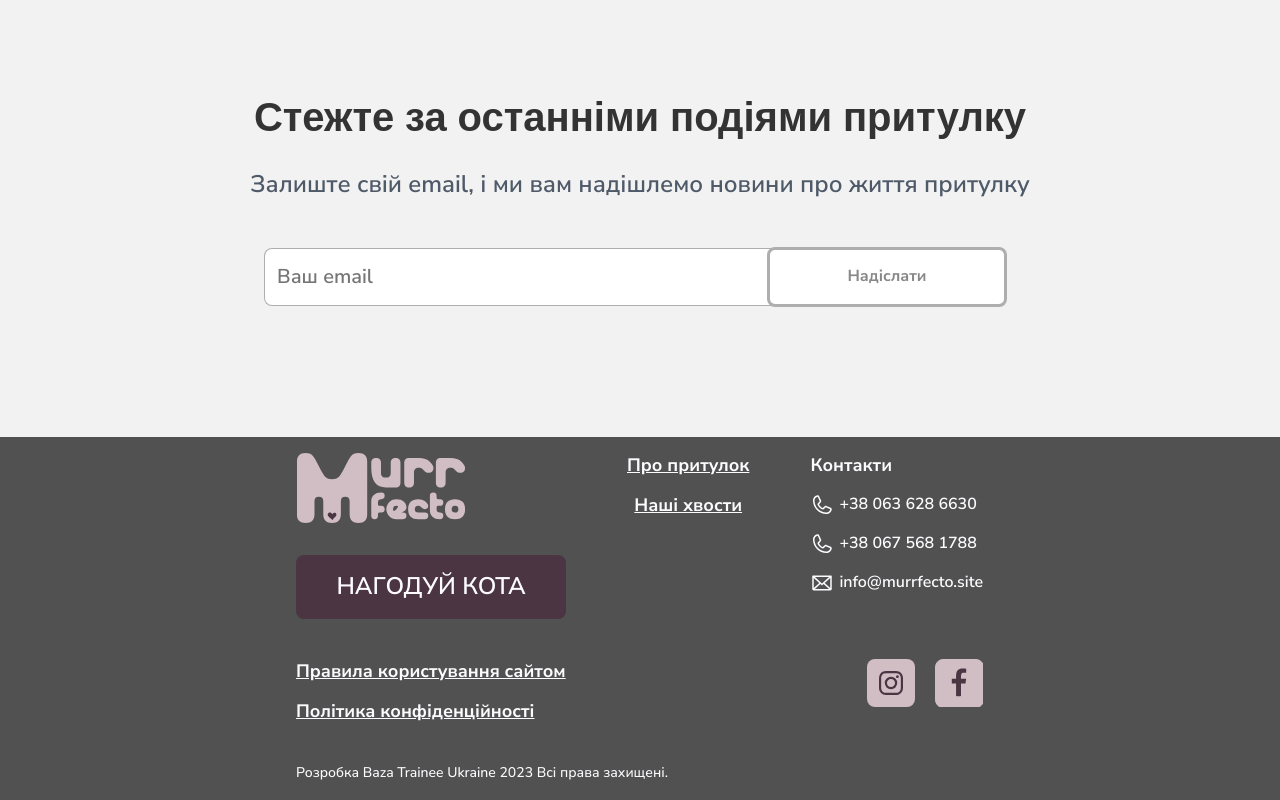
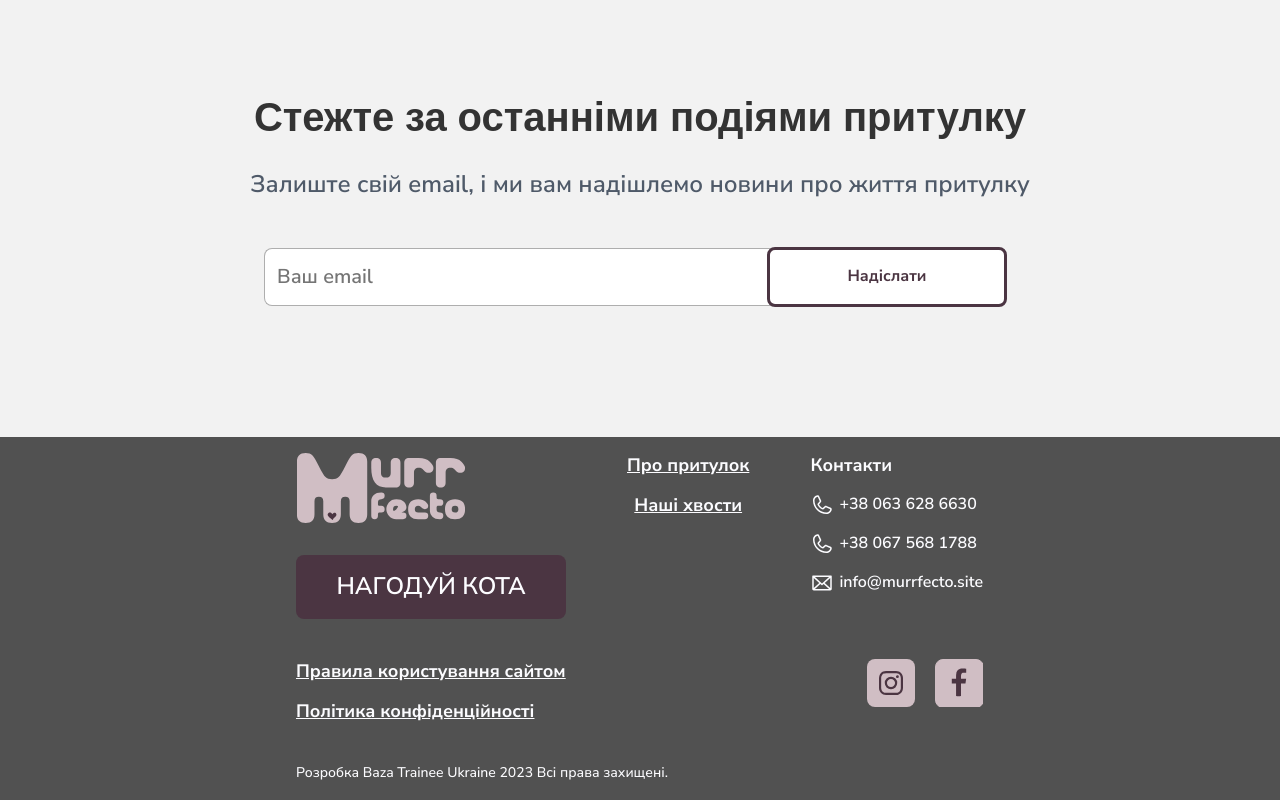
Before and after one commit to murrfecto/murrfecto1, a React (Create React App) app in the folder client/: page / in a window 1280 px wide. Shown: the part 4662-5462 px from the top of the page. Built offline with nearby package versions, Linux system fonts and the light colour scheme; no server answers.

Commit message:
Add styles state for button in subscribe form

```diff
--- a/client/src/components/SubscribeForm/SubscribeForm.scss
+++ b/client/src/components/SubscribeForm/SubscribeForm.scss
@@ -13,7 +13,7 @@
     color: $color-subscribe-header;
     @media screen and (max-width: 720px) {
       text-align: center;
-      @include nunito-600-size-32
+      @include nunito-600-size-32;
     }
   }
 
@@ -52,7 +52,7 @@
     margin: 0px -9px;
     border-width: 1px 0 1px 1px;
     border-style: solid;
-    border-color: #AEAEAE;
+    border-color: #aeaeae;
     border-radius: 8px 0 0 8px;
     padding: 13px 8px 13px 12px;
     gap: 10px;
@@ -84,9 +84,10 @@
   }
 
   &-button {
-    border: 3px solid #AEAEAE;
+    border: 3px solid $color-btn;
     cursor: pointer;
-    color: #888888;
+    color: $color-btn;
+    transition: background-color 300ms linear, color 300ms linear;
 
     @media screen and (max-width: 720px) {
       margin-top: 16px;
@@ -107,7 +108,15 @@
     }
 
     &:focus {
+      background: $color-card;
+      color: $color-btn;
       box-shadow: 0px 4px 12px rgba(0, 0, 0, 0.25);
+    }
+
+    &:disabled {
+      background: $color-placeholder;
+      border: 3px solid $color-border;
+      color: $color-input-form;
     }
 
     @include nunito-700-size-16;
```
